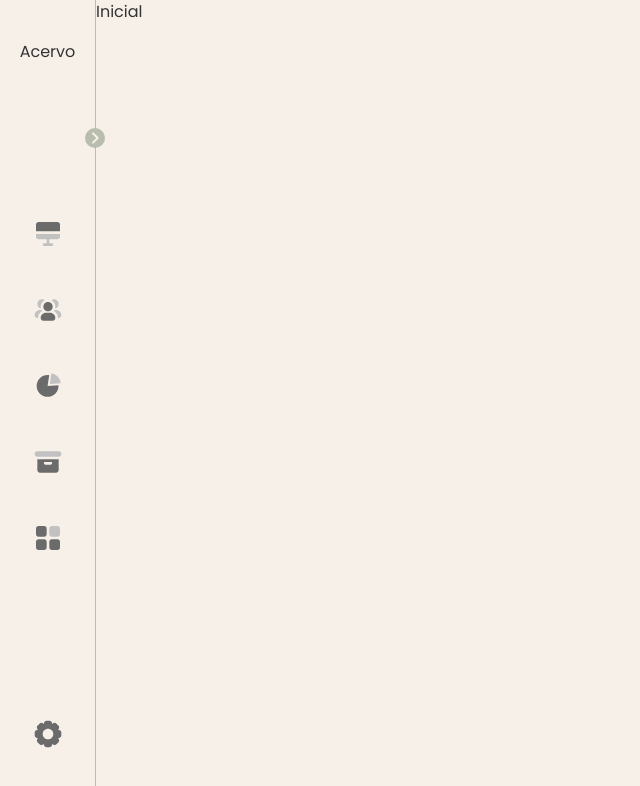
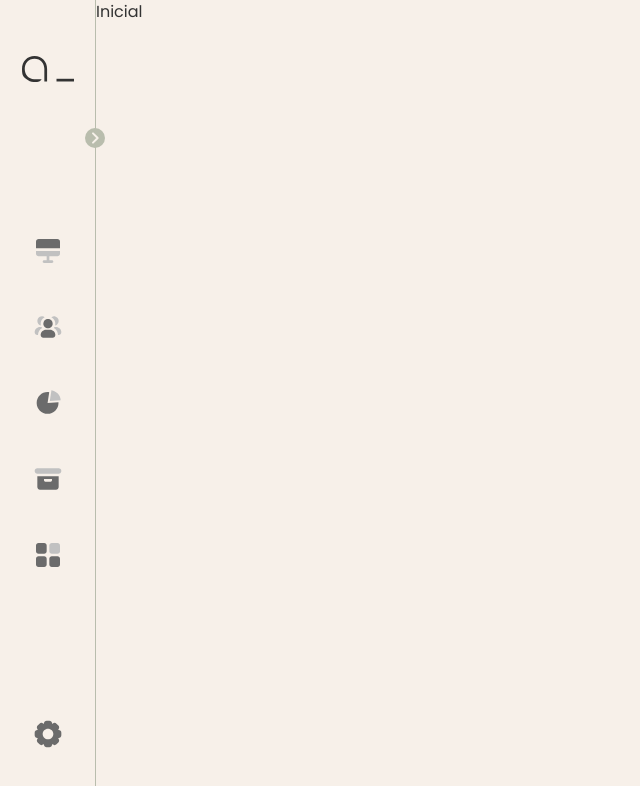
Before and after one commit to dancpluz/acervo, a Next.js app: page / in a window 1280 px wide. Shown: the top 786 px of the page, without its empty margins (0-640 px from the left). Built offline with nearby package versions, Linux system fonts and the light colour scheme.

Commit message:
feat: add logo

```diff
--- a/components/Sidebar.tsx
+++ b/components/Sidebar.tsx
@@ -48,9 +48,12 @@ export default function SideBar() {
       <button className={`absolute flex justify-center items-center transition-all cursor-pointer w-5 h-5 top-32 -right-2.5 bg-secondary rounded-full ${expanded ? 'rotate-180' : ""}`} onClick={() => setExpanded(curr => !curr)}>
         <Image alt={'Expandir Aba'} src={'/icons/chevron.svg'} width={16} height={16} />
       </button>
-      <div className="flex justify-center">
-        Acervo
-      </div>
+      <Link href='/'>
+        <div className='flex py-4 justify-center items-center'>
+          <Image className={`transition-opacity ${expanded ? 'opacity-0' : ''}`} alt={'Acervo'} src={'/acervo-sm.svg'} width={52} height={52} />
+          <Image className={`transition-opacity absolute ${expanded ? '' : 'opacity-0'}`} alt={'Acervo'} src={'/acervo-bg.svg'} width={150} height={52} />
+        </div>
+      </Link>
       <nav className="flex flex-col px-5 gap-6">
         <SidebarItem icon={'/icons/desktop.svg'} title={'Atividades'} slug={'atividades'} />
         <SidebarItem icon={'/icons/users.svg'} title={'Cadastros'} slug={'cadastros'}  />
```
Also changed, not shown: public/acervo-bg.svg (added), public/acervo-sm.svg (added).
